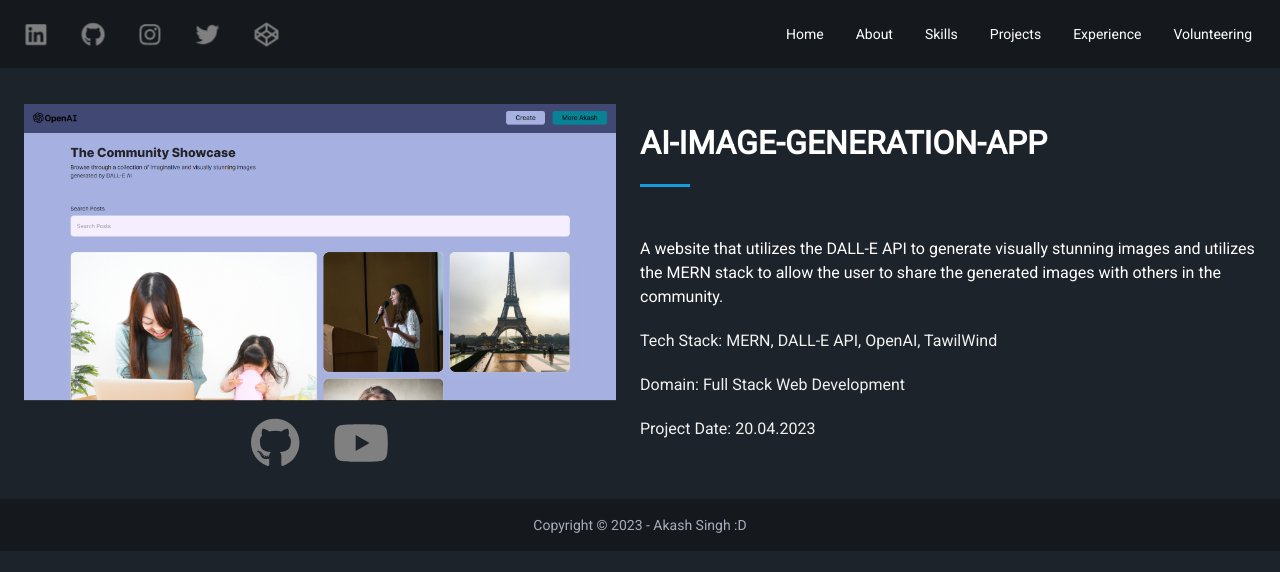
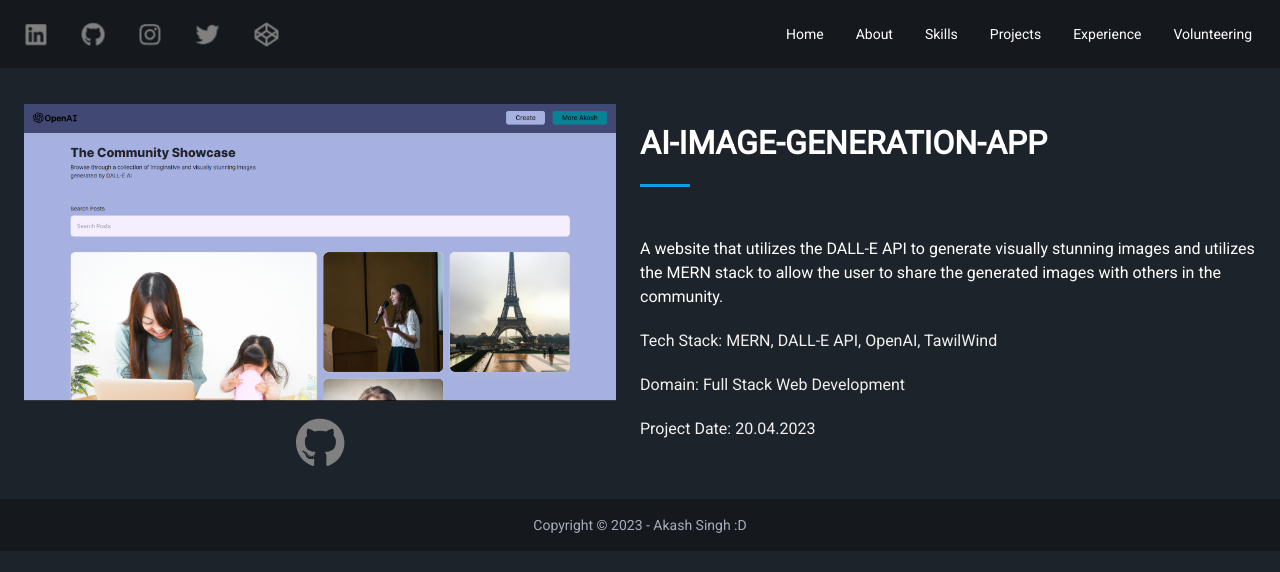
Before and after one commit to SkySingh04/Meet-Akash, a Next.js app: page /aiimage in a window 1280 px wide. Shown: the top 572 px of the page. Built offline with nearby package versions, Linux system fonts and the light colour scheme.

Commit message:
Added new project quizquest

```diff
--- a/src/app/[id]/page.tsx
+++ b/src/app/[id]/page.tsx
@@ -7,11 +7,14 @@
 import { FontAwesomeIcon } from "@fortawesome/react-fontawesome";
 import { faGithub } from "@fortawesome/free-brands-svg-icons";
 import { faYoutube } from "@fortawesome/free-brands-svg-icons";
+import { faLink } from "@fortawesome/free-solid-svg-icons";
+import { faY } from '@fortawesome/free-solid-svg-icons/faY';
 
-const page = () => {
+const Page = () => {
   const params = useParams()
   const id:any = params.id
   const projectData = data[id as keyof typeof data]
+
   return (
     <div>
       <Navbar />
@@ -33,9 +36,23 @@
             />
           </a>
 
+          {projectData.projectlink && (
             <a
               className="btn btn-ghost normal-case text-xl mt-4"
               href={projectData.projectlink}
+            >
+              <FontAwesomeIcon
+                icon={faLink}
+                className="fas fa-check"
+                style={{ color: "grey", fontSize: 50 }}
+              />
+            </a>
+          )}
+
+          {projectData.youtubeLink && (
+            <a
+              className="btn btn-ghost normal-case text-xl mt-4"
+              href={projectData.youtubeLink}
             >
               <FontAwesomeIcon
                 icon={faYoutube}
@@ -43,9 +60,10 @@
                 style={{ color: "grey", fontSize: 50 }}
               />
             </a>
+          )}
         </div>
         <div className="md:w-1/2">
-          <div className="container ">
+          <div className="container">
             <div className="section-title">
               <h2 className="other-header">{projectData.name}</h2>
             </div>
@@ -59,7 +77,6 @@
       <Footer />
     </div>
   );
-
 }
 
-export default page
+export default Page;
--- a/src/app/components/ProjectDetailsDialog.tsx
+++ /dev/null
@@ -1,32 +0,0 @@
-import React from 'react';
-type Project = {
-    name: string;
-    imgSrc?: string; // URL to the project image
-    description?: string;
-    techStack?: string; // List of technologies used in the project
-    githubLink: string; // URL to the project's GitHub repository
-  };
-// Import necessary libraries and components
-
-interface ProjectDetailsProps {
-    onClose: () => void;
-    project: Project; // Define a type for your project data
-  }
-
-  const ProjectDetailsDialog: React.FC<ProjectDetailsProps> = ({ onClose, project }) => {
-    return (
-        <div className="project-dialog">
-          <div className="dialog-content">
-            <h3>{project.name}</h3>
-            <img src={project.imgSrc} alt={project.name} />
-            {/* Add project details, tech stack, etc. */}
-            <a href={project.githubLink} target="_blank" rel="noopener noreferrer">
-              GitHub
-            </a>
-            <button onClick={onClose}>Close</button>
-          </div>
-        </div>
-      );
-  };
-
-  export default ProjectDetailsDialog;
--- a/src/app/components/Projects.tsx
+++ b/src/app/components/Projects.tsx
@@ -11,6 +11,14 @@
 
         <div className="flex flex-wrap justify-center">
           {/* Project Card 1 */}
+          <ProjectCard
+            name="Quiz Quest"
+            imgSrc="/portfolio-quizquest-2.png"
+            id="quizquest"
+            githubLink='https://github.com/Akash-Singh04/QuizQuest'
+          />
+
+
           <ProjectCard
             name="Motion Amplification Video"
             imgSrc="/portfolio-mav-1.png"
@@ -47,7 +55,6 @@
             id="blogwebsite"
             githubLink='https://github.com/Akash-Singh04/Gen-Z-Diaries'
           />
-
           {/* <ProjectCard
             name="Lofi Song Player"
             imgSrc="/portfolio-lofisongplayer-2.png"
--- a/src/data.tsx
+++ b/src/data.tsx
@@ -8,7 +8,8 @@
         'techStack':'MERN Python TensorFlow AWS',
         'domain':'Machine Learning, Computer Vision, Cloud Computing,Full Stack Web Development',
         'projectdate':'22.09.2023',
-        'projectlink':'https://youtu.be/ygeVFEa4_oo'
+        'youtubeLink':'https://youtu.be/ygeVFEa4_oo',
+        'projectlink':null
     },
     'classsnap':{
         'name':'ClassSnap',
@@ -18,7 +19,8 @@
         'techStack':'MERN, Selenium Web Driver, Pegasus Model , Cloudinary',
         'domain':'Machine Learning, Full Stack Web Development , Web Driver',
         'projectdate':'25.08.2023',
-        'projectlink':'https://youtu.be/c7Uv2kCQrRw'
+        'youtubeLink':'https://youtu.be/c7Uv2kCQrRw',
+        'projectlink':null
     },
     'sleepsense':{
         'name':'SleepSense',
@@ -28,7 +30,8 @@
         'techStack':'Python, OpenCv2,Tensorflow,Keras,Flask',
         'domain':'Machine Learning, Full Stack Web Development , Image Processing',
         'projectdate':'25.06.2023',
-        'projectlink':''
+        'projectlink':null,
+        'youtubeLink':null
     },
     'aiimage':{
         'name':'AI-IMAGE-GENERATION-APP',
@@ -38,7 +41,8 @@
         'techStack':'MERN, DALL-E API, OpenAI, TawilWind',
         'domain':'Full Stack Web Development',
         'projectdate':'20.04.2023',
-        'projectlink':''
+        'projectlink':null,
+        'youtubeLink':null
     },
     'blogwebsite':{
         'name':'Gen-Z-Diaries',
@@ -48,8 +52,20 @@
         'techStack':'Python(Flask),HTML5, CSS3, BOOTSTRAP5, SQLite',
         'domain':'Full Stack Web Development',
         'projectdate':'12.10.2022',
-        'projectlink':''
+        'projectlink':null,
+        'youtubeLink':null
     },
+    'quizquest':{
+        'name':'QuizQuest',
+        'imgSrc':'/portfolio-quizquest-2.png',
+        'githubLink':'' ,
+        'description':'This project is a comprehensive quiz management system developed to facilitate effortless creation, management, and completion of quizzes. Seamlessly integrating Firebase authentication and Firestore database, it offers secure user access, differentiating between admin and student roles. Admins can upload Excel files containing quiz data, which are condensed to generate quizzes, while a user-friendly interface allows input for quiz details. The interactive UI, crafted with Next.js, React, and Tailwind CSS, aids easy navigation. Students can access available quizzes, track progress, and complete quizzes, with Firebase ensuring real-time updates. The system also integrates social media links and contact details, enhancing user interaction and transparency. QuizQuest is a comprehensive solution for quiz management, offering a seamless experience for both admins and students.',
+        'techStack':'NextJs,Typescript,Firebase',
+        'domain':'Full Stack Web Development',
+        'projectdate':'16.11.2022',
+        'projectlink':'https://quiz-quest-delta.vercel.app/',
+        'youtubeLink':null
+    }
 }
 
 export default data
```
Also changed, not shown: public/portfolio-quizquest-1.png (added), public/portfolio-quizquest-2.png (added). Lines whose indentation alone changed are shown as unchanged.
